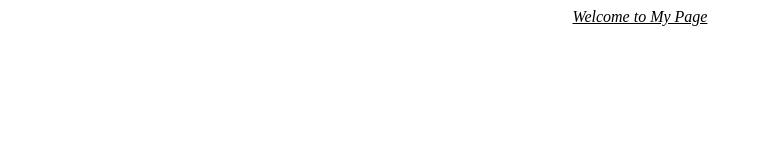
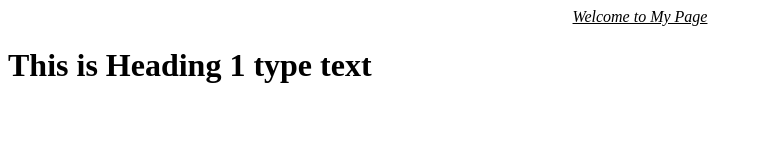
Before and after one commit to devopstraining611-282/my3pmrepo, a plain HTML site: page index.html in a window 1280 px wide. Shown: the whole page, without its empty margins (0-762 px from the left). Drawn offline with Linux system fonts and the light colour scheme.

Commit message:
heading line added

```diff
--- a/index.html
+++ b/index.html
@@ -4,5 +4,6 @@
 	</head>
 	<body>
 		<center><u><i>Welcome to My Page</i></u></center>
+		<h1>This is Heading 1 type text</h1>
 	</body>
 </html>
```
